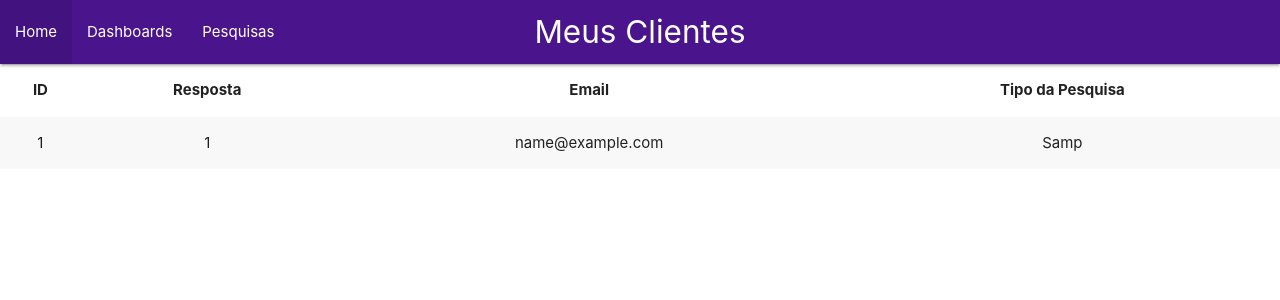
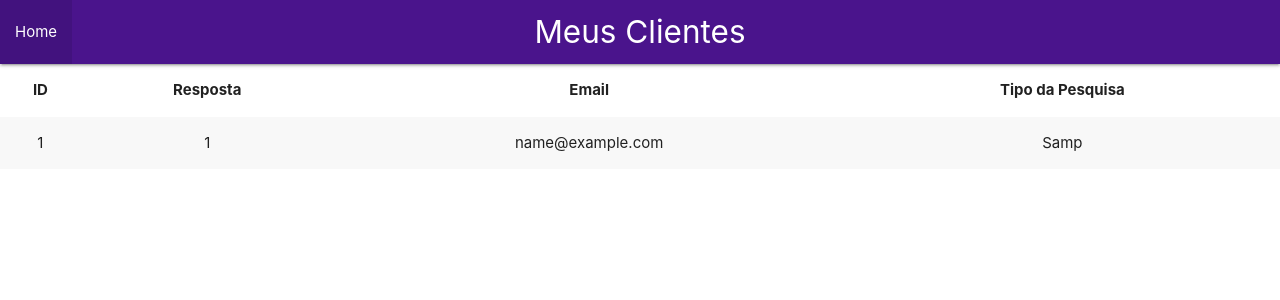
Before and after one commit to brunabrits/TCC_CS, a PHP site: page /TCC_CS/Backend/Respostas/listagem.php in a window 1280 px wide. Shown: the top 300 px of the page. Run offline with PHP 8.4, Linux system fonts and the light colour scheme; tables that the repository leaves empty hold one stand-in row (values such as "Sample post").

Commit message:
Update listagem.php
Link

```diff
--- a/Backend/Respostas/listagem.php
+++ b/Backend/Respostas/listagem.php
@@ -27,9 +27,8 @@
 
       <ul id="nav-mobile" class="left hide-on-med-and-down">
 
-        <li><a href="../includes/telaLogin/painelTeste.php">Home</a></li>
-        <li><a href="badges.html">Dashboards</a></li>
-        <li><a href="">Pesquisas</a></li>
+        <li><a href="../../Frontend/telaLogin/painelTeste.php">Home</a></li>
+
 
       </ul>
 
```
